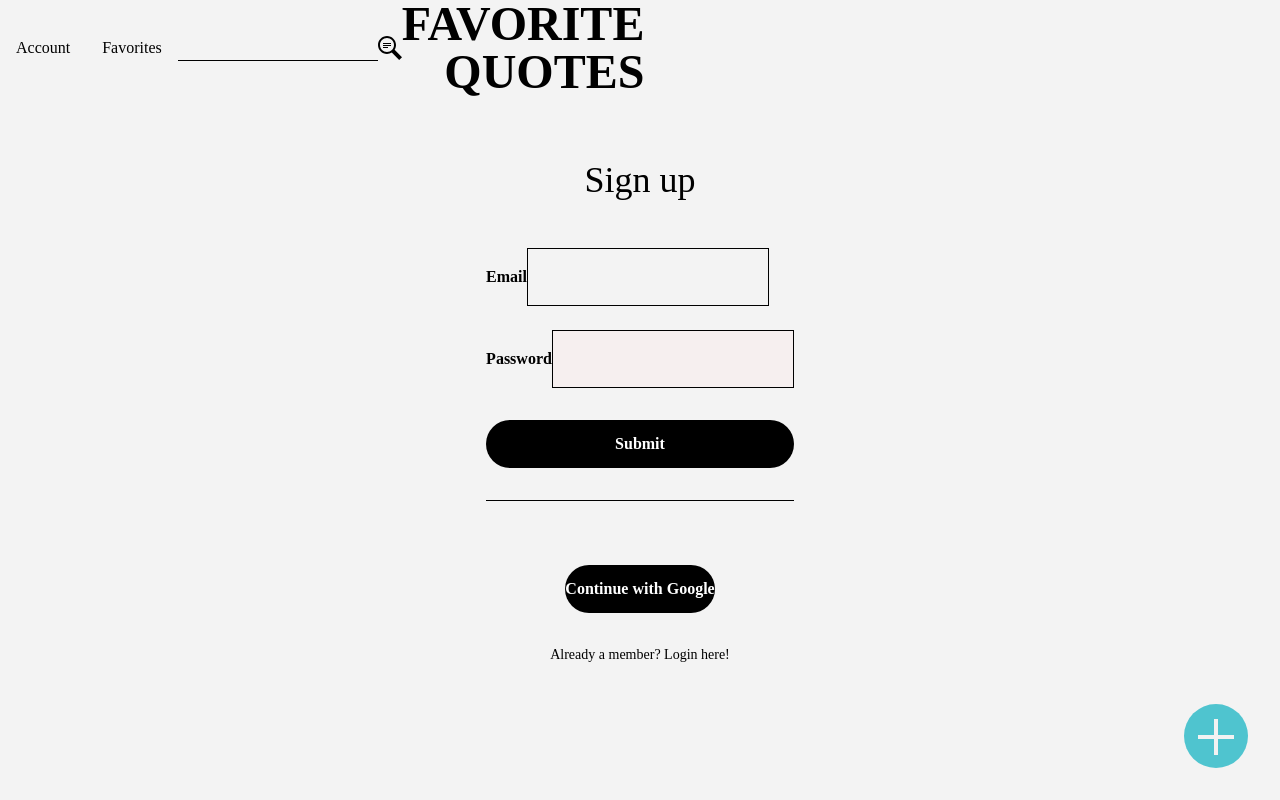
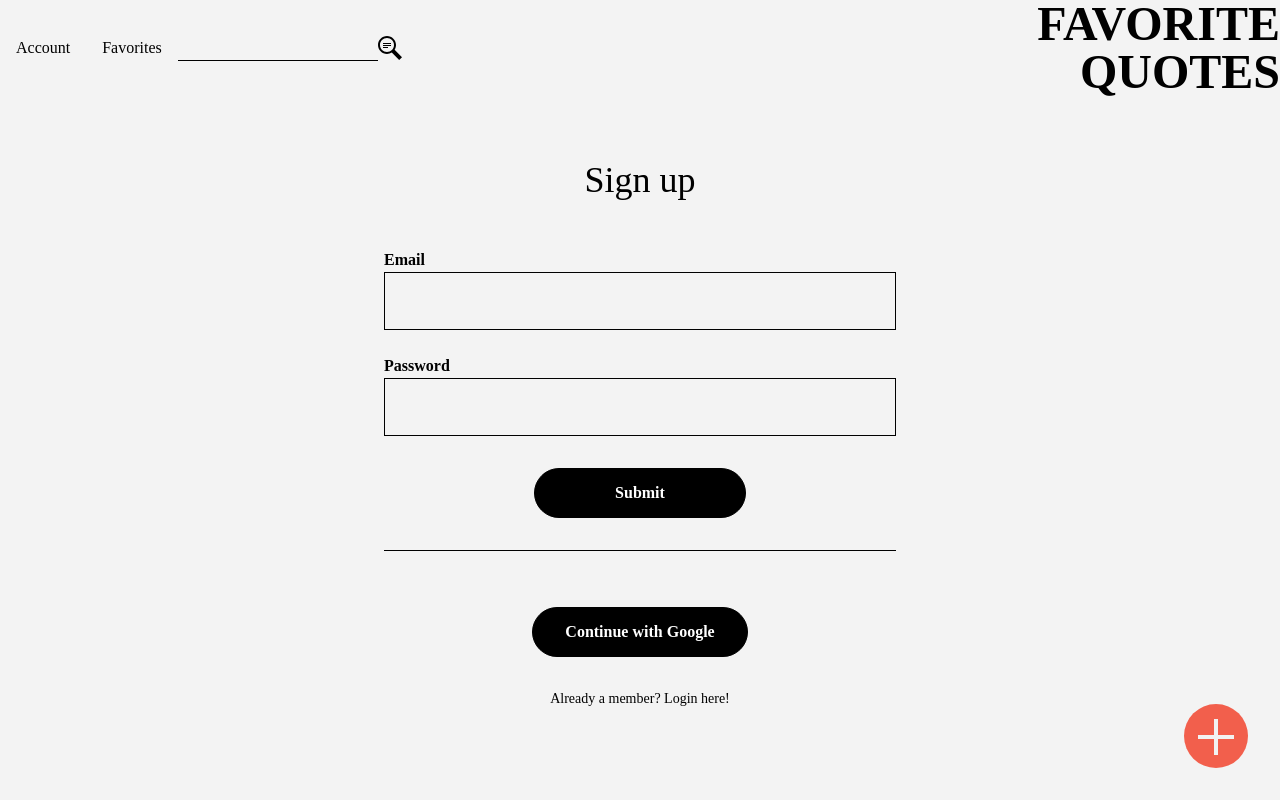
Before and after one commit to sakura248/Favorite-Quotes, a React (Create React App) app: page /SignUp in a window 1280 px wide. Built offline with nearby package versions, Linux system fonts and the light colour scheme; no server answers.

Commit message:
form styling

```diff
--- /dev/null
+++ b/src/components/Auth/AuthBtn.jsx
@@ -0,0 +1,14 @@
+import React from "react";
+
+function AuthBtn() {
+  return (
+    <button
+      className="bg-stroke border border-stroke border-solid hover:bg-transparent text-white hover:text-black font-bold rounded-full font-bold mb-8 mt-6 py-3 px-20"
+      type="submit"
+    >
+      Submit
+    </button>
+  );
+}
+
+export default AuthBtn;
--- a/src/components/Auth/AuthInput.jsx
+++ b/src/components/Auth/AuthInput.jsx
@@ -4,8 +4,10 @@ import PropTypes from "prop-types";
 
 function AuthInput({ errorMessage, labelName, type, name, onChange }) {
   return (
-    <div>
-      <label className="font-bold mb-2 mt-4 flex flex-col" htmlFor={name}>
+    <label
+      className="font-bold mb-2 mt-4 flex flex-col flex w-full"
+      htmlFor={name}
+    >
       {labelName}
       {errorMessage && <p>something wrong</p>}
       <input
@@ -15,7 +17,6 @@ function AuthInput({ errorMessage, labelName, type, name, onChange }) {
         onChange={onChange}
       />
     </label>
-    </div>
   );
 }
 
--- a/src/components/Auth/GoogleAuth.jsx
+++ b/src/components/Auth/GoogleAuth.jsx
@@ -5,7 +5,7 @@ function GoogleAuth() {
   return (
     // eslint-disable-next-line react/button-has-type
     <button
-      className="bg-black text-white font-bold rounded-full my-8 py-3"
+      className="bg-stroke border border-stroke border-solid hover:bg-transparent text-white hover:text-black font-bold rounded-full font-bold mb-8 mt-6 py-3 px-8"
       onClick={signInWithGoogle}
     >
       Continue with Google
--- a/src/components/Auth/Login.jsx
+++ b/src/components/Auth/Login.jsx
@@ -3,6 +3,7 @@ import { useNavigate, useLocation, Link } from "react-router-dom";
 import { signInWithEmailAndPassword } from "firebase/auth";
 import { auth } from "../../firebase-config";
 import AuthInput from "./AuthInput";
+import AuthBtn from "./AuthBtn";
 import GoogleAuth from "./GoogleAuth";
 
 function Login() {
@@ -28,7 +29,7 @@ function Login() {
         navigate(from, { replace: true });
       }
     } catch (error) {
-      seterrorMessage(error.message);
+      seterrorMessage(error);
       console.log(errorMessage);
     }
   };
@@ -44,44 +45,29 @@ function Login() {
     <div className="flex flex-col items-center w-3/6 mx-auto pt-16">
       <h1 className="text-4xl">Welcome back!</h1>
 
-      <form onSubmit={handleLogin} className="flex flex-col my-8">
+      <form
+        onSubmit={handleLogin}
+        className="flex flex-col items-center my-8 w-4/5"
+      >
         <AuthInput
           labelName="Email"
           type="email"
           name="email"
           onChange={handleEmail}
+          errorMessage={errorMessage}
         />
 
-        {/* <label className="font-bold mb-2 mt-4 flex flex-col " htmlFor="email">
-          Email
-          {errorMessage && <p>something wrong</p>}
-          <input
-            className="border py-4 px-5 inline-block box-border border-solid border-black bg-transparent"
-            type="email"
-            name="email"
-            onChange={handleEmail}
-          />
-        </label> */}
+        <AuthInput
+          labelName="Password"
+          type="password"
+          name="password"
+          onChange={handlePassword}
+          errorMessage={errorMessage}
+        />
 
-        <label className="font-bold mb-2 mt-4" htmlFor="password">
-          Password
-          {errorMessage && <p>something wrong</p>}
-          <input
-            className="border py-4 px-5 inline-block box-border border-solid border-black bg-bg-color"
-            type="password"
-            name="password"
-            onChange={handlePassword}
-          />
-        </label>
+        <AuthBtn />
 
-        <button
-          className="bg-black text-white font-bold rounded-full font-bold mb-8 mt-6 py-3"
-          type="submit"
-        >
-          Submit
-        </button>
-
-        <hr className="border-black" />
+        <hr className="border-black w-full" />
       </form>
       <GoogleAuth />
       <Link to="/SignUp" className="text-sm text-center hover:underline">
--- a/src/components/Auth/SignUp.jsx
+++ b/src/components/Auth/SignUp.jsx
@@ -2,6 +2,8 @@ import React, { useState } from "react";
 import { createUserWithEmailAndPassword } from "firebase/auth";
 
 import { useNavigate, useLocation, Link } from "react-router-dom";
+import AuthInput from "./AuthInput";
+import AuthBtn from "./AuthBtn";
 import GoogleAuth from "./GoogleAuth";
 import { auth } from "../../firebase-config";
 
@@ -31,22 +33,6 @@ function SignUp() {
     }
   };
 
-  //   createUserWithEmailAndPassword(auth, email, password)
-  //     .then((userCredential) => {
-  //       // Signed in
-  //       const user = userCredential.user;
-  //       setEmail("");
-  //       setPassword("");
-  //       const from = location.state?.from?.pathname || "/";
-  //       navigate(from, { replace: true });
-  //     })
-  //     .catch((error) => {
-  //       const errorCode = error.code;
-  //       const errorMessage = error.message;
-  //       console.log(error);
-  //     });
-  // };
-
   const handleEmail = (e) => {
     // console.log(e.target.value)
     setEmail(e.target.value);
@@ -59,34 +45,26 @@ function SignUp() {
   return (
     <div className="flex flex-col items-center w-3/6 mx-auto pt-16">
       <h1 className="text-4xl">Sign up</h1>
-      <form onSubmit={handleSubmit} className="flex flex-col my-8">
-        <label className="font-bold mb-2 mt-4" htmlFor="email">
-          Email
-          <input
-            className="border py-4 px-5 inline-block box-border border-solid border-black bg-transparent"
+      <form
+        onSubmit={handleSubmit}
+        className="flex flex-col items-center my-8 w-4/5"
+      >
+        <AuthInput
+          labelName="Email"
           type="email"
           name="email"
           onChange={handleEmail}
-            // ref={emailRef}
+          errorMessage={errorMessage}
         />
-        </label>
-        <label className="font-bold mb-2 mt-4" htmlFor="password">
-          Password
-          <input
-            className="border py-4 px-5 inline-block box-border border-solid border-black bg-bg-color"
+        <AuthInput
+          labelName="Password"
           type="password"
           name="password"
           onChange={handlePassword}
-            // ref={emailPassword}
+          errorMessage={errorMessage}
         />
-        </label>
-        <button
-          className="bg-black text-white font-bold rounded-full font-bold mb-8 mt-6 py-3"
-          type="submit"
-        >
-          Submit
-        </button>
-        <hr className="border-black" />
+        <AuthBtn />
+        <hr className="border-black w-full" />
       </form>
       <GoogleAuth />
       <Link to="/Login" className="text-sm text-center hover:underline">
--- a/src/components/ListItem/Quote.jsx
+++ b/src/components/ListItem/Quote.jsx
@@ -32,25 +32,19 @@ export const customStyles = {
   },
 };
 
-function Quote({
-  // isLiked,
-  favHandler,
-  deleteHandler,
-  isPrivate,
-}) {
+function Quote({ favHandler, deleteHandler, isPrivate }) {
   const [quoteLists, setQuoteLists] = useState([]);
-  // const [quoteLists2, setQuoteLists2] = useState([]);
   const [likedLists, setLikedLists] = useState([]);
   const [tvShowList, setTvShowList] = useState([]);
   const [characterList, setCharacterList] = useState([]);
 
   const { uid } = useAuthStatus();
-  const q = query(quotesRef, where("id_user", "==", uid));
 
   useEffect(() => {
     async function fetch() {
       if (isPrivate) {
-        await onSnapshot(q, (document) => {
+        const q = await query(quotesRef, where("id_user", "==", uid));
+        onSnapshot(q, (document) => {
           setQuoteLists(
             document.docs.map((item) => ({ ...item.data(), id: item.id }))
           );
@@ -121,8 +115,6 @@ function Quote({
   function closeModal() {
     setIsOpen(false);
   }
-
-  console.log(quoteLists.length);
 
   return (
     <div>
--- a/src/components/Navigation/Navigation.jsx
+++ b/src/components/Navigation/Navigation.jsx
@@ -44,7 +44,7 @@ function Navigation() {
           </div>
         </button>
         <div
-          className={`fixed top-0 left-0 flex overflow-x-hidden flex-col items-start bg-dark-glass backdrop-blur text-light h-screen transition-width duration-500 ${
+          className={`fixed top-0 left-0 flex overflow-x-hidden flex-col items-start bg-headline-glass backdrop-blur text-light h-screen transition-width duration-500 ${
             open ? "w-full" : "w-0"
           }`}
         >
@@ -72,11 +72,10 @@ function Navigation() {
             <Link to="/MyFavorites" className="m-4 hover:underline">
               Favorites
             </Link>
-            {
-              loggedIn && (
+            {loggedIn && (
               <Link
-                  className="m-4"
                 to="/"
+                className="m-4 hover:underline bg-red"
                 onClick={() => {
                   signOut(auth);
                   navigate("/");
@@ -84,22 +83,12 @@ function Navigation() {
               >
                 Sign Out
               </Link>
-              )
-              // :
-              // `Logged out`
-            }
-
-            {/* {
-                loggedIn ?
-                (<Link as='div' onClick={() => {auth.signOut();navigate('/')}}> Sign Out </Link>)
-                :
-                <Link to="/Login" className="m-4 hover:underline">Login</Link>
-              } */}
+            )}
           </nav>
         </div>
       </div>
-      <div className="flex">
       {/* Desktop */}
+      <div className="flex justify-between">
         <nav className="flex items-center">
           <Link to="/MyAccount" className="m-4 hover:underline">
             Account
@@ -107,10 +96,10 @@ function Navigation() {
           <Link to="/MyFavorites" className="m-4 hover:underline">
             Favorites
           </Link>
-          {
-            loggedIn && (
+          {loggedIn && (
             <Link
               to="/"
+              className="m-4 hover:underline"
               onClick={() => {
                 signOut(auth);
                 navigate("/");
@@ -118,17 +107,8 @@ function Navigation() {
             >
               Sign Out
             </Link>
-            )
-            // :
-            // `Logged out`
-          }
+          )}
 
-          {/* {
-                loggedIn ?
-                (<Link as='div' onClick={() => {auth.signOut();navigate('/')}}> Sign Out </Link>)
-                :
-                <Link to="/Login" className="m-4 hover:underline">Login</Link>
-              } */}
           <form className="flex  items-center">
             <input
               type="text"
--- a/tailwind.config.js
+++ b/tailwind.config.js
@@ -4,17 +4,17 @@ module.exports = {
   theme: {
     extend: {
       colors: {
-        "bg-color": "#f6efef",
-        primary: " #4fc4cf",
+        "bg-color": "#fffffe",
+        primary: "#f25f4c",
         "primary-hover": "rgb(242, 80, 66,0.6)",
-        secondary: " #f6a541",
-        headline: " #181818",
-        paragraph: "#252324",
-        stroke: "#181818",
-        main: "#f2eef5",
-        dark: " #252324",
-        "dark-glass": "rgba( 37, 35, 36, 0.6 );",
-        light: "#f2eef5",
+        secondary: "#ff8906",
+        headline: "#0f0e17",
+        "sub-headline": "#2e2f3e",
+        "headline-glass": "rgba( 37, 35, 36, 0.6 );",
+        paragraph: "black",
+        stroke: "black",
+        main: "#fffffe",
+        light: "#fffffe",
       },
       boxShadow: {
         shadow: "0 8px 32px 0 rgba( 31, 38, 135, 0.37 );",
```
Lines whose indentation alone changed are shown as unchanged.
